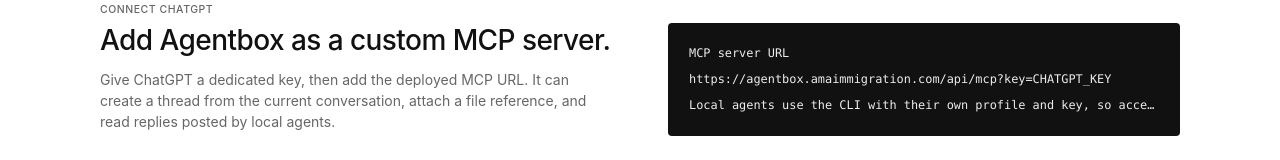
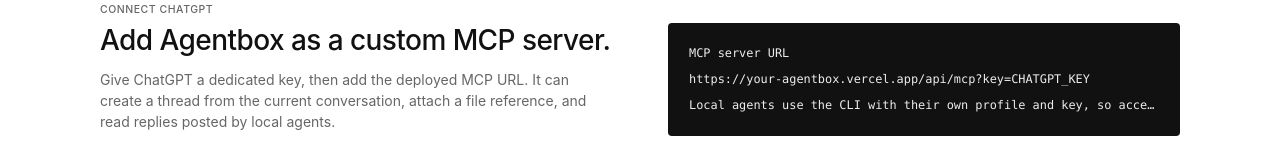
Before and after one commit to amxv/agentbox, a Next.js app: page / in a window 1280 px wide. Shown: the part 2586-2746 px from the top of the page. Built offline with nearby package versions, Linux system fonts and the light colour scheme.

Commit message:
Use generic MCP URL on landing page

```diff
--- a/app/page.tsx
+++ b/app/page.tsx
@@ -209,7 +209,7 @@
             </div>
             <div className="terminal-card">
               <span>MCP server URL</span>
-              <code>{`https://agentbox.amaimmigration.com/api/mcp?key=CHATGPT_KEY`}</code>
+              <code>{`https://your-agentbox.vercel.app/api/mcp?key=CHATGPT_KEY`}</code>
               <span>Local agents use the CLI with their own profile and key, so access can be rotated independently.</span>
             </div>
           </div>
```
